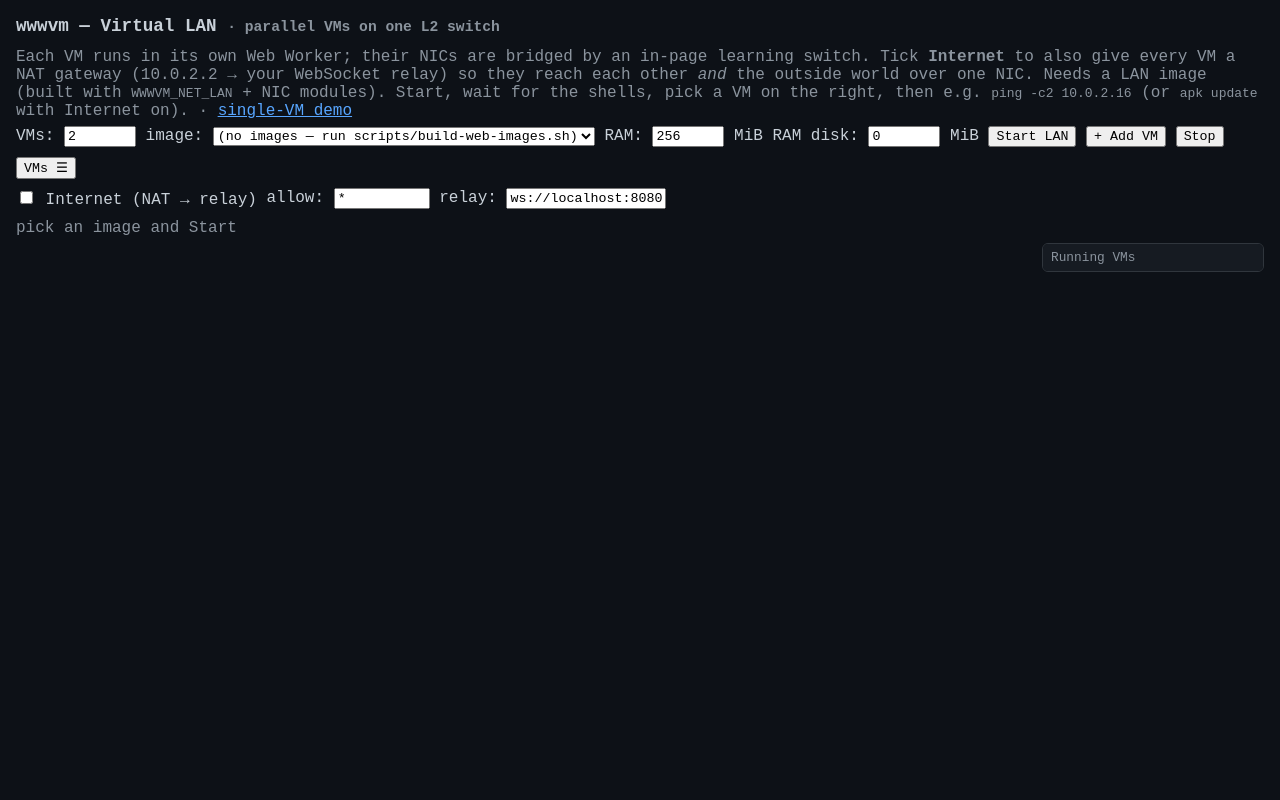
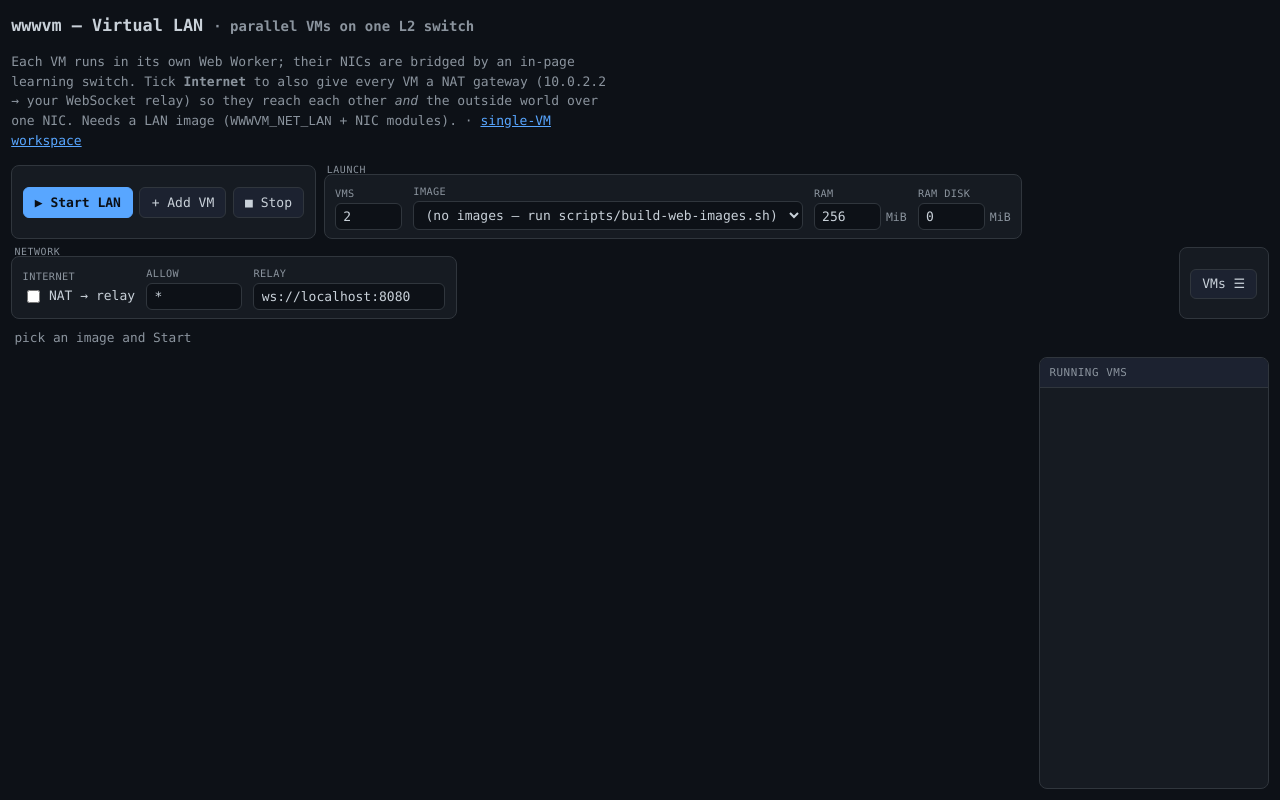
Before and after one commit to ASlava12/wwwvm, a website with bundled scripts: page web/lan.html in a window 1280 px wide. Built offline with nearby package versions, Linux system fonts and the light colour scheme.

Commit message:
style(web): restructure the LAN lab into a clean grouped control panel
The lab's controls were two flex-wrap rows of bare labels — fields scattered with
no visual structure, especially once the lab became the full-page Fleet view.

Redesign (lan.html, CSS + markup only; all ids preserved so lan.js is untouched):
- A real control panel: an Actions group (▶ Start / + Add VM / ■ Stop, primary
  button highlighted) + titled "Launch" (VMs / Image / RAM / RAM disk) and
  "Network" (Internet / allow / relay) groups in bordered cards, each field a
  stacked uppercase label over its input, units aligned. VM-list toggle floats
  right.
- Working area: focused console (flex, fills) + the VM list as a tidy 230px card;
  consistent borders/radius/spacing, themed via CSS vars; stacks under 820px.
- Embed mode unchanged (hides h1/intro). index.html iframe → ?embed=1&v=2 to
  bust the cache.

Tag balance + HTML parse verified; ids cross-checked against lan.js.

Co-Authored-By: Claude Opus 4.8 <noreply@anthropic.com>

```diff
--- a/web/lan.html
+++ b/web/lan.html
@@ -4,44 +4,106 @@
     <meta charset="utf-8" />
     <title>wwwvm — Virtual LAN (parallel networked VMs)</title>
     <style>
-      body { font-family: ui-monospace, monospace; margin: 1rem; background: #0d1117; color: #c9d1d9; }
-      h1 { font-size: 1.1rem; }
-      a { color: #58a6ff; }
-      .bar { display: flex; flex-wrap: wrap; gap: .6rem; align-items: center; margin-bottom: .6rem; }
-      .bar input, .bar select, .bar button { font-family: inherit; }
-      .bar input[type="number"] { width: 4rem; }
-      .status { color: #8b949e; margin: .4rem 0; }
+      :root {
+        --bg: #0d1117; --panel: #161b22; --panel2: #1c2230; --fg: #c9d1d9;
+        --muted: #8b949e; --accent: #58a6ff; --border: #30363d; --green: #3fb950;
+      }
+      * { box-sizing: border-box; }
+      html, body { height: 100%; }
+      body {
+        margin: 0; display: flex; flex-direction: column; gap: .6rem; padding: .7rem;
+        font: 13px/1.4 ui-monospace, SFMono-Regular, Menlo, monospace;
+        background: var(--bg); color: var(--fg);
+      }
+      h1 { font-size: 1.05rem; margin: .2rem 0; }
+      a { color: var(--accent); }
+      .intro { color: var(--muted); margin: .1rem 0 .3rem; max-width: 78ch; line-height: 1.5; }
 
-      /* Main area: focused VM stage on the left, openable VM list on the right. */
-      #lan-main { display: flex; gap: .6rem; align-items: stretch; }
-      #vm-stage { flex: 1; min-width: 0; }
-      .vm-pane { display: none; border: 1px solid #30363d; border-radius: 6px; overflow: hidden; }
-      .vm-pane.active { display: block; }
-      .vm-head { background: #161b22; padding: .3rem .5rem; font-size: .85rem; }
-      .vm-con { margin: 0; padding: .4rem .5rem; height: 60vh; overflow: auto; white-space: pre-wrap;
-                word-break: break-all; font-size: 12px; background: #000; }
-      .vm-row { padding: .3rem .5rem; background: #161b22; }
-      .vm-row input { width: 100%; box-sizing: border-box; background: #0d1117; color: #c9d1d9;
-                      border: 1px solid #30363d; border-radius: 4px; padding: .2rem .4rem; }
+      /* ---- control panel: grouped, aligned, with section titles ---- */
+      #lan-bar { display: flex; flex-wrap: wrap; gap: .5rem; align-items: stretch; }
+      .grp {
+        display: flex; align-items: flex-end; gap: .7rem; padding: .55rem .65rem .5rem;
+        background: var(--panel); border: 1px solid var(--border); border-radius: 8px;
+      }
+      .grp.actions { align-items: center; gap: .4rem; }
+      .grp.right { margin-left: auto; align-items: center; }
+      .grp-wrap { position: relative; display: flex; padding-top: .55rem; }
+      .grp-title {
+        position: absolute; top: -0.15rem; left: .2rem; font-size: .62rem;
+        letter-spacing: .06em; text-transform: uppercase; color: var(--muted);
+      }
 
-      /* Right-hand openable list of running VMs. */
-      #vm-list { width: 220px; flex: 0 0 220px; border: 1px solid #30363d; border-radius: 6px;
-                 overflow: auto; background: #0d1117; }
+      .fld { display: flex; flex-direction: column; gap: 3px; }
+      .fld > .lbl {
+        font-size: .64rem; letter-spacing: .04em; text-transform: uppercase; color: var(--muted);
+      }
+      .fld .row { display: flex; align-items: center; gap: .3rem; }
+
+      input, select, button { font-family: inherit; font-size: 13px; color: var(--fg); }
+      input, select {
+        background: var(--bg); border: 1px solid var(--border); border-radius: 6px; padding: .32rem .45rem;
+      }
+      input:focus, select:focus { outline: none; border-color: var(--accent); }
+      input[type="number"] { width: 4.2rem; }
+      #lan-allow { width: 6rem; }
+      #lan-proxy { width: 12rem; }
+      .unit { color: var(--muted); font-size: .72rem; }
+      .chk { display: flex; align-items: center; gap: .4rem; white-space: nowrap; padding-bottom: .3rem; }
+
+      button {
+        cursor: pointer; background: var(--panel2); border: 1px solid var(--border);
+        border-radius: 6px; padding: .42rem .7rem;
+      }
+      button:hover { border-color: var(--accent); }
+      button.primary { background: var(--accent); color: #0b0f15; border-color: var(--accent); font-weight: 600; }
+      button.primary:hover { filter: brightness(1.08); }
+
+      #lan-status { color: var(--muted); font-size: .8rem; padding: 0 .2rem; }
+
+      /* ---- working area: focused console (left) + VM list (right) ---- */
+      #lan-main { flex: 1; display: flex; gap: .6rem; min-height: 0; }
+      #vm-stage { flex: 1; min-width: 0; display: flex; }
+      .vm-pane {
+        display: none; flex: 1; flex-direction: column; border: 1px solid var(--border);
+        border-radius: 8px; overflow: hidden; background: var(--panel);
+      }
+      .vm-pane.active { display: flex; }
+      .vm-head { background: var(--panel2); padding: .4rem .6rem; font-size: .82rem; border-bottom: 1px solid var(--border); }
+      .vm-con {
+        flex: 1; margin: 0; padding: .5rem .6rem; overflow: auto; white-space: pre-wrap;
+        word-break: break-all; font-size: 12px; background: #000; color: #d6dde6;
+      }
+      .vm-row { padding: .4rem .6rem; background: var(--panel2); border-top: 1px solid var(--border); }
+      .vm-row input { width: 100%; }
+
+      #vm-list {
+        width: 230px; flex: 0 0 230px; border: 1px solid var(--border); border-radius: 8px;
+        overflow: auto; background: var(--panel);
+      }
       #vm-list.collapsed { display: none; }
-      .vm-list-head { background: #161b22; padding: .35rem .5rem; font-size: .8rem; color: #8b949e;
-                      position: sticky; top: 0; }
-      .vm-item { display: block; width: 100%; text-align: left; border: 0; border-bottom: 1px solid #21262d;
-                 background: transparent; color: #c9d1d9; font: inherit; padding: .4rem .55rem; cursor: pointer; }
-      .vm-item:hover { background: #161b22; }
-      .vm-item.sel { background: #1f6feb33; border-left: 3px solid #58a6ff; padding-left: calc(.55rem - 3px); }
-      .vm-item .ip { color: #8b949e; font-size: .78rem; }
-      .vm-item .st { float: right; font-size: .72rem; color: #6e7681; }
-      .vm-item.sel .st, .vm-item .st.up { color: #3fb950; }
+      .vm-list-head {
+        background: var(--panel2); padding: .45rem .6rem; font-size: .68rem; text-transform: uppercase;
+        letter-spacing: .05em; color: var(--muted); position: sticky; top: 0; border-bottom: 1px solid var(--border);
+      }
+      .vm-item {
+        display: block; width: 100%; text-align: left; border: 0; border-bottom: 1px solid var(--border);
+        background: transparent; color: var(--fg); font: inherit; padding: .5rem .6rem; cursor: pointer;
+      }
+      .vm-item:hover { background: var(--panel2); }
+      .vm-item.sel { background: #1f6feb22; border-left: 3px solid var(--accent); padding-left: calc(.6rem - 3px); }
+      .vm-item .ip { color: var(--muted); font-size: .74rem; }
+      .vm-item .st { float: right; font-size: .7rem; color: #6e7681; }
+      .vm-item.sel .st, .vm-item .st.up { color: var(--green); }
 
-      /* Embedded mode (?embed=1, e.g. the Fleet panel inside index.html): drop
-         the standalone page chrome so only the lab controls + VMs show. */
-      body.embed { margin: .5rem; }
+      /* Embedded mode (?embed=1, the Fleet view inside index.html): drop the
+         standalone page chrome so only the controls + VMs show. */
+      body.embed { padding: .5rem; gap: .5rem; }
       body.embed h1, body.embed .intro { display: none; }
+
+      @media (max-width: 820px) {
+        #lan-main { flex-direction: column; }
+        #vm-list { width: auto; flex: 0 0 auto; max-height: 30vh; }
+      }
     </style>
   </head>
   <body>
@@ -50,42 +112,75 @@
       if (new URLSearchParams(location.search).has("embed"))
         document.body.classList.add("embed");
     </script>
+
     <h1>wwwvm — Virtual LAN <small style="color:#8b949e">· parallel VMs on one L2 switch</small></h1>
     <p class="status intro">
       Each VM runs in its own Web Worker; their NICs are bridged by an in-page
       learning switch. Tick <b>Internet</b> to also give every VM a NAT gateway
       (10.0.2.2 → your WebSocket relay) so they reach each other <em>and</em> the
-      outside world over one NIC. Needs a LAN image (built with
-      <code>WWWVM_NET_LAN</code> + NIC modules). Start, wait for the shells, pick
-      a VM on the right, then e.g. <code>ping -c2 10.0.2.16</code> (or
-      <code>apk update</code> with Internet on). · <a href="./index.html">single-VM demo</a>
+      outside world over one NIC. Needs a LAN image (<code>WWWVM_NET_LAN</code> +
+      NIC modules). · <a href="./index.html">single-VM workspace</a>
     </p>
-    <div class="bar">
-      <label>VMs: <input id="lan-count" type="number" min="1" max="8" value="2" /></label>
-      <label>image: <select id="lan-image"></select></label>
-      <label title="Guest RAM (MiB) for the next launched VM — vary it between + Add VM presses for per-VM RAM">RAM: <input id="lan-ram" type="number" min="64" step="64" value="256" /> MiB</label>
-      <label title="tmpfs RAM disk at /mnt/ramdisk for the next launched VM (0 = none). Needs a rebuilt image.">
-        RAM disk: <input id="lan-ramdisk" type="number" min="0" step="16" value="0" /> MiB
-      </label>
-      <button id="lan-start">Start LAN</button>
-      <button id="lan-add" title="Add one more VM to the running LAN (uses the current RAM / RAM disk)">+ Add VM</button>
-      <button id="lan-stop">Stop</button>
-      <button id="vm-list-toggle" title="Show/hide the VM list">VMs ☰</button>
+
+    <div id="lan-bar">
+      <div class="grp actions">
+        <button id="lan-start" class="primary">▶ Start LAN</button>
+        <button id="lan-add" title="Add one more VM to the running LAN (uses the current RAM / RAM disk)">+ Add VM</button>
+        <button id="lan-stop">■ Stop</button>
+      </div>
+
+      <div class="grp-wrap">
+        <span class="grp-title">Launch</span>
+        <div class="grp">
+          <label class="fld"><span class="lbl">VMs</span>
+            <div class="row"><input id="lan-count" type="number" min="1" max="8" value="2" /></div>
+          </label>
+          <label class="fld"><span class="lbl">Image</span>
+            <div class="row"><select id="lan-image"></select></div>
+          </label>
+          <label class="fld" title="Guest RAM (MiB) for the next launched VM — vary it between + Add VM presses for per-VM RAM">
+            <span class="lbl">RAM</span>
+            <div class="row"><input id="lan-ram" type="number" min="64" step="64" value="256" /><span class="unit">MiB</span></div>
+          </label>
+          <label class="fld" title="tmpfs RAM disk at /mnt/ramdisk for the next launched VM (0 = none). Needs a rebuilt image.">
+            <span class="lbl">RAM disk</span>
+            <div class="row"><input id="lan-ramdisk" type="number" min="0" step="16" value="0" /><span class="unit">MiB</span></div>
+          </label>
+        </div>
+      </div>
+
+      <div class="grp-wrap">
+        <span class="grp-title">Network</span>
+        <div class="grp">
+          <div class="fld" title="Give every VM internet via an in-wasm NAT gateway (10.0.2.2) → your WebSocket relay, while staying on the L2 switch for peer traffic. Puts the LAN on 10.0.2.0/24.">
+            <span class="lbl">Internet</span>
+            <label class="chk"><input type="checkbox" id="lan-net" /> NAT → relay</label>
+          </div>
+          <label class="fld" title="allowed hosts for the relay; * = everything (the relay's own WWWVM_PROXY_ALLOWLIST must also permit it)">
+            <span class="lbl">allow</span>
+            <div class="row"><input id="lan-allow" type="text" value="*" /></div>
+          </label>
+          <label class="fld" title="your WebSocket↔TCP relay — cargo run -p wwwvm-proxy (see README)">
+            <span class="lbl">relay</span>
+            <div class="row"><input id="lan-proxy" type="text" value="ws://localhost:8080" /></div>
+          </label>
+        </div>
+      </div>
+
+      <div class="grp right">
+        <button id="vm-list-toggle" title="Show/hide the VM list">VMs ☰</button>
+      </div>
     </div>
-    <div class="bar">
-      <label title="Give every VM internet via an in-wasm NAT gateway (10.0.2.2) → your WebSocket relay, while staying on the L2 switch for peer traffic. Puts the LAN on 10.0.2.0/24.">
-        <input type="checkbox" id="lan-net" /> Internet (NAT → relay)
-      </label>
-      <label title="allowed hosts for the relay; * = everything (the relay's own WWWVM_PROXY_ALLOWLIST must also permit it)">allow: <input id="lan-allow" type="text" value="*" size="10" /></label>
-      <label title="your WebSocket↔TCP relay — cargo run -p wwwvm-proxy (see README)">relay: <input id="lan-proxy" type="text" value="ws://localhost:8080" size="18" /></label>
-    </div>
+
     <div id="lan-status" class="status">pick an image and Start</div>
+
     <div id="lan-main">
       <section id="vm-stage"></section>
       <aside id="vm-list">
         <div class="vm-list-head">Running VMs</div>
       </aside>
     </div>
+
     <script type="module" src="./lan.js?v=5"></script>
   </body>
 </html>
```
Also changed, not shown: web/index.html (+1 -1 lines).
